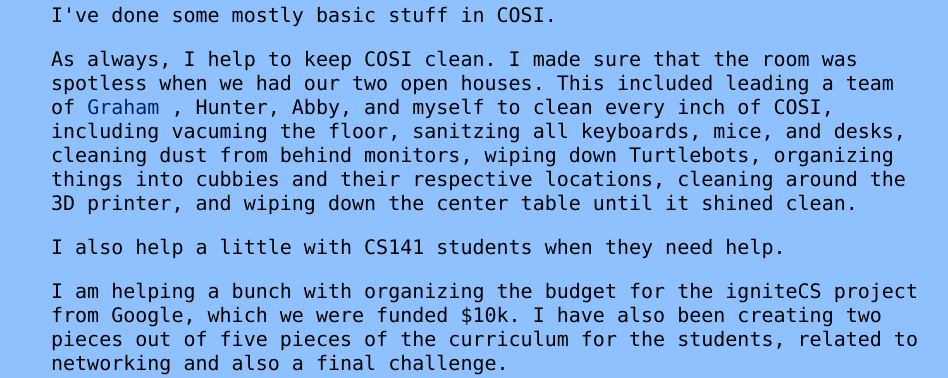
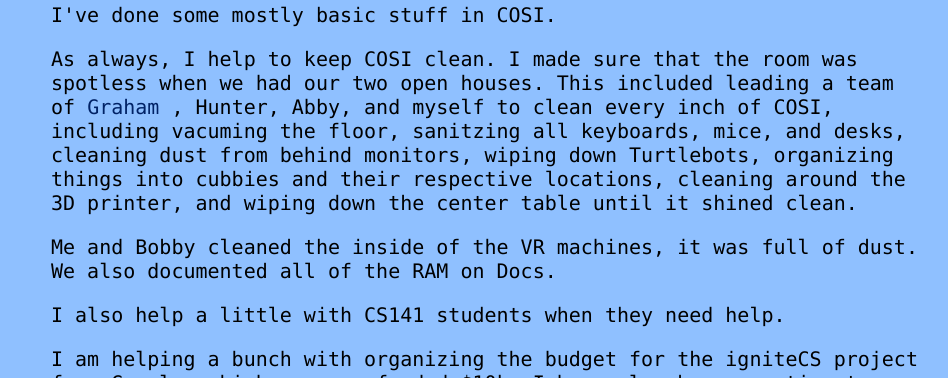
Before and after one commit to jrddunbr/fa16, a plain HTML site: page index.html in a window 1280 px wide. Shown: the part 228-606 px from the top of the page, without its empty margins (225-1173 px from the left). Drawn offline with Linux system fonts and the light colour scheme.

Commit message:
Did some small additions

```diff
--- a/index.html
+++ b/index.html
@@ -25,6 +25,9 @@
       </p>
       <p>
         As always, I help to keep COSI clean. I made sure that the room was spotless when we had our two open houses. This included leading a team of <a href="http://www.clarkson.edu/projects/cosi/fa2016/students/northug">Graham</a> <!-- ikr? Graham vacumed the ENTIRE floor -->, Hunter, Abby, and myself to clean every inch of COSI, including vacuming the floor, sanitzing all keyboards, mice, and desks, cleaning dust from behind monitors, wiping down Turtlebots, organizing things into cubbies and their respective locations, cleaning around the 3D printer, and wiping down the center table until it shined clean.
+      </p>
+      <p>
+        Me and Bobby cleaned the inside of the VR machines, it was full of dust. We also documented all of the RAM on Docs.
       </p>
       <p>
         I also help a little with CS141 students when they need help.
```
